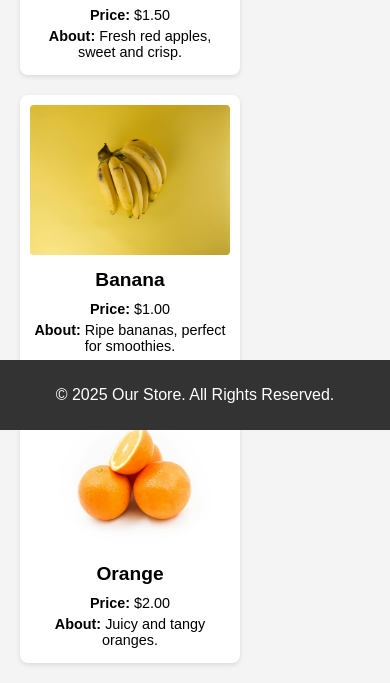
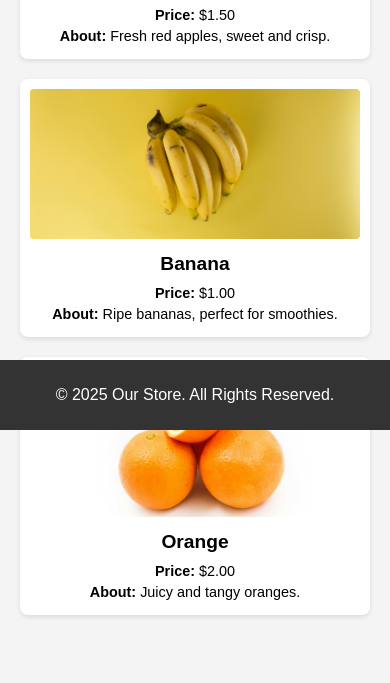
Before and after one commit to vikasd88/finestore, a plain HTML site: page inventory.html in a window 390 px wide. Shown: the part 414-1097 px from the top of the page. After the commit the page ends 1049 px from the top, so only its background shows below. Drawn offline with Linux system fonts and the light colour scheme.

Commit message:
mob view

```diff
--- a/inventory.html
+++ b/inventory.html
@@ -12,7 +12,7 @@
                 name: 'Apple',
                 price: '$1.50',
                 description: 'Fresh red apples, sweet and crisp.',
-                image: '/assets/apple.JPG'
+                image: 'assets/apple.JPG'
             },
             {
                 name: 'Banana',
--- a/style.css
+++ b/style.css
@@ -67,7 +67,11 @@ section {
     border-radius: 8px;
     box-shadow: 0 2px 5px rgba(0, 0, 0, 0.1);
 }
-
+@media(max-width:767px){
+    .item {
+        width: 100%;
+    }
+}
 .item img {
     width: 100%;
     height: 150px;
```
